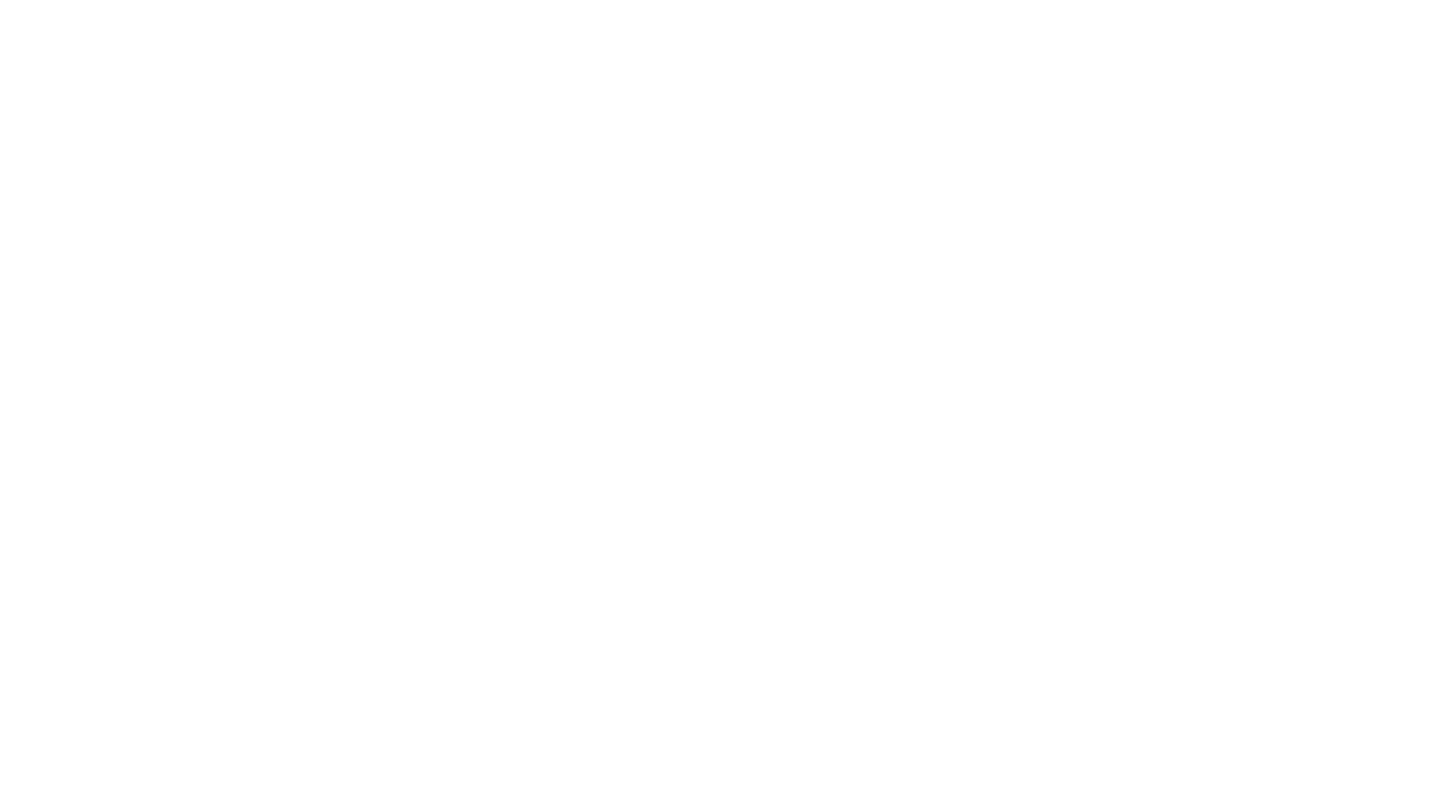
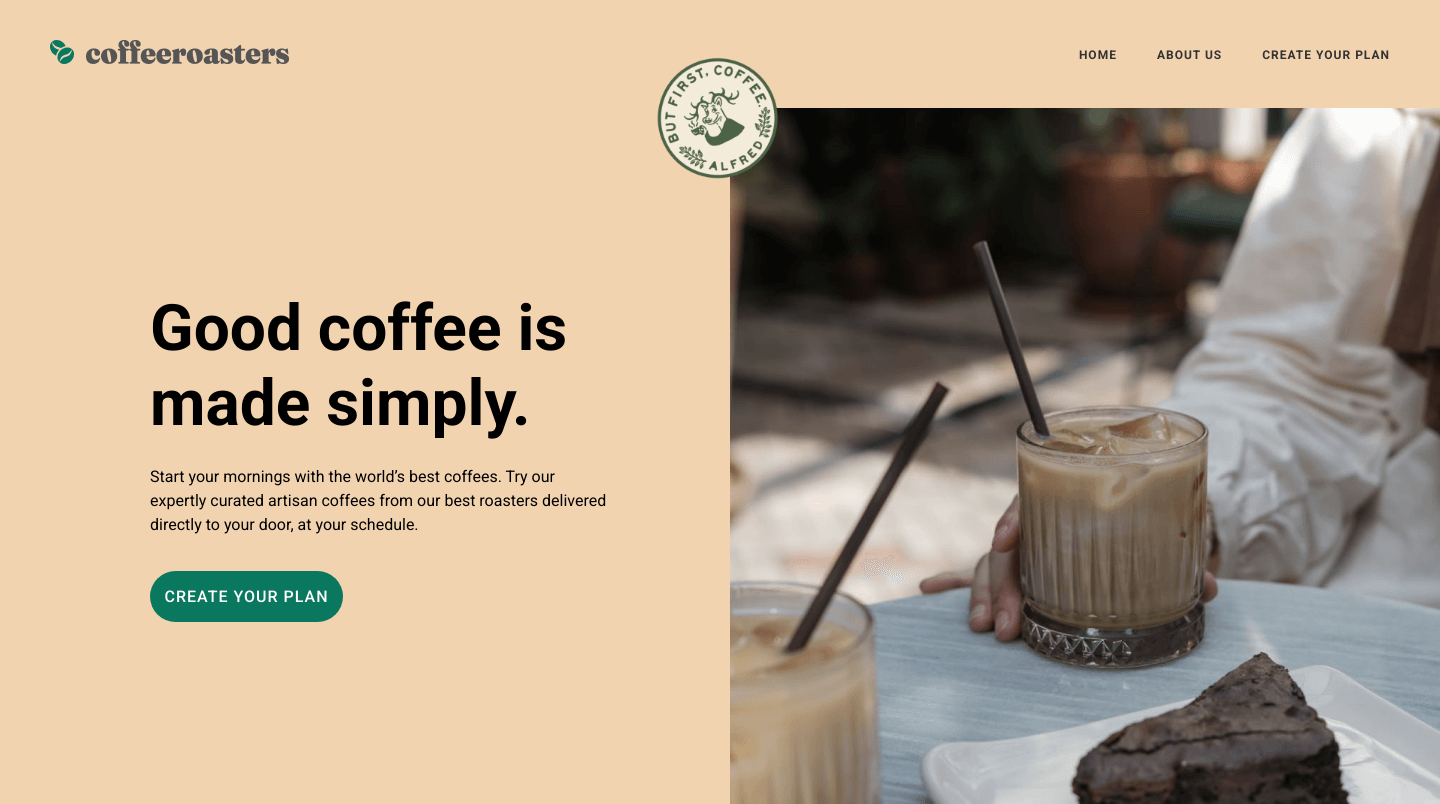
Before and after one commit to ShoxruxDevolopment/Coffeeroasters, a plain HTML site: page index.html in a window 1280 px wide. Shown: the whole page, 1440 px wide, since content can reach past the window. Drawn offline with Linux system fonts and the light colour scheme.

Commit message:
add heading and title section

```diff
--- a/css/style.css
+++ b/css/style.css
@@ -0,0 +1,133 @@
+:root{
+  --fonts:"Roboto", Arial, sans-serif;
+}
+
+*{
+  margin: 0;
+  padding: 0;
+  box-sizing: border-box;
+}
+.site-wrapper{
+  width: 1440px;
+  margin: auto;
+  /* border: 1px solid red; */
+
+
+}
+.title-section{
+  width: 1440px;
+  /* height: 800px; */
+  padding-top: 40px ;
+  background-color: #f2d3b0;
+
+}
+header{
+  width: 1340px;
+  display: flex;
+  align-items:center;
+  justify-content: space-between;
+  /* border:1px solid blue; */
+  margin: auto;
+}
+.menu-list{
+  display: flex;
+  align-items: center;
+}
+.logo-img{
+  width: 24px;
+  height: 24px;
+  margin-right: 8px;
+
+}
+.logo-text{
+  width: 203px;
+  height: 24px;
+
+}
+.item-list{
+  list-style: none;
+}
+.item-list:not(:last-child){
+  margin-right: 40px;
+
+}
+.link-item{
+  font-size: 12px;
+  line-height: 14px;
+  font-family: var(--fonts);
+  font-weight: 700;
+  letter-spacing: 1px;
+  color:#333333;
+  text-transform: uppercase;
+  text-decoration: none;
+}
+.link-item:hover{
+  border-bottom:1px solid black;
+}
+.text-img{
+  display: flex;
+  margin-top: 40px;
+}
+.title-left{
+  display: flex;
+  flex-direction: column;
+  justify-content: center;
+  flex-grow: 1;
+  height: 696px;
+  /* border: 1px solid yellow; */
+  padding-left: 150px;
+}
+.title-img{
+
+  flex-grow: 1;
+  height: 696px;
+  /* border:1px solid green; */
+}
+.title-heading{
+  width: 447px;
+  font-size: 64px;
+  line-height: 75px;
+  font-family: var(--fonts);
+  font-weight: 700;
+  color:black;
+  margin: 0;
+  margin-bottom: 24px;
+}
+.title-text{
+  width: 464px;
+  font-size: 16px;
+  line-height: 24px;
+  font-family: var(--fonts);
+  font-weight: 400;
+  color:#000;
+  margin-bottom: 34px;
+}
+.btn{
+  width: 193px;
+  height: 51px;
+  font-size: 16px;
+  line-height: 19px;
+  font-family: var(--fonts);
+  font-weight: 500;
+  background-color:#0A775F;
+  color:#fff;
+  letter-spacing: 1px;
+  text-transform: uppercase;
+  border-radius: 100px;
+  border:none;
+  cursor: pointer;
+
+}
+.img-right{
+  width: 710;
+  height: 696px;
+  display: block;
+  margin-left: auto;
+}
+.coin-img{
+  width: 160px;
+  height: 160px;
+  position: absolute;
+  margin-left: 638px;
+  margin-top: -70px;
+}
--- a/index.html
+++ b/index.html
@@ -15,6 +15,32 @@
   <link rel="stylesheet" href="./css/normalize.css">
 </head>
 <body>
+  <div class="site-wrapper">
+    <div class="title-section">
+      <header>
+        <div class="logos"><img class="logo-img" src="./img/logo.png" alt="logo" width="24" height="24" srcset="./img/logo.png 1x, ./img/logo@2x.png 2x">
+          <img class="logo-text" src="./img/coffeeroasters.png" alt="logo-text" width="203" height="24" srcset="./img/coffeeroasters.png 1x, /img/coffeeroasters@2x.png 2x"></div>
+        <ul class="menu-list">
+          <li class="item-list"><a class="link-item" href="#">Home</a></li>
+          <li class="item-list"><a class="link-item" href="#">About us</a></li>
+          <li class="item-list"><a class="link-item" href="#">Create your plan</a></li>
+
+        </ul>
+      </header>
+      <div class="text-img">
+        <img class="coin-img" src="./img/coin.png" alt="coin-logo" width="160" height="160" srcset="./img/coin.png 1x, ./img/coin@2x.png 2x">
+        <div class="title-left">
+          <h1 class="title-heading">Good coffee is made simply.</h1>
+          <p class="title-text">Start your mornings with the world’s best coffees. Try our expertly curated artisan coffees from our best roasters delivered directly to your door, at your schedule.</p>
+          <button class="btn">Create your plan</button>
+        </div>
+        <div class="title-img">
+          <img  class="img-right" src="./img/cofee-cake.png" alt="coffe-cake" width="710" height="696" srcset="./img/cofee-cake.png 1x, /img/cofee-cake@2x.png 2x">
+        </div>
+      </div>
+    </div>
+
+  </div>
 
 </body>
 </html>
```
Also changed, not shown: img/coin@2x.png (renamed from img/coin-img@2x.png).
